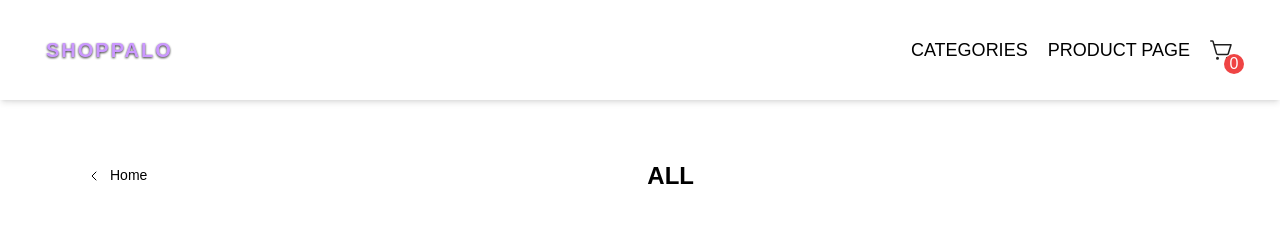
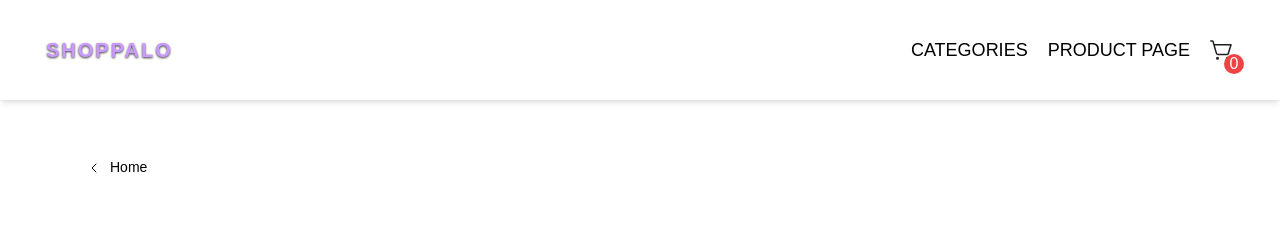
Before and after one commit to Odrosled/ecommerce, a React (Vite) app: page /categories in a window 1280 px wide. Shown: the top 250 px of the page. Built offline with nearby package versions, Linux system fonts and the light colour scheme; no server answers; a web font is replaced by a local one.

Commit message:
updating category page h1

```diff
--- a/src/components/NavBar.tsx
+++ b/src/components/NavBar.tsx
@@ -11,8 +11,10 @@ const NavBar = () => {
           <h1 className="font-bold tracking-widest text-xl text-purple drop-shadow-[0_1.2px_1.2px_rgba(0,0,0,0.8)] cursor-pointer">SHOPPALO</h1>
         </Link>
         <div className="flex gap-5">
-          <p className="hover:underline cursor-pointer text-lg">CATEGORIES</p>
           <Link to={"/categories"}>
+            <p className="hover:underline cursor-pointer text-lg">CATEGORIES</p>
+          </Link>
+          <Link to={"/"}>
             <p className="hover:underline cursor-pointer text-lg">PRODUCT PAGE</p>
           </Link>
           <button onClick={show} className="relative">
--- a/src/pages/CategoryPage.tsx
+++ b/src/pages/CategoryPage.tsx
@@ -2,8 +2,11 @@ import { Link, useParams } from "react-router-dom";
 import { useGetCategories } from "../hooks/useGetCaregories";
 import { useGetCategoryProducts } from "../hooks/useGetCategoryProducts";
 import ProductCard from "../components/ProductCard";
+import { useState } from "react";
 
 const CategoriesPage = () => {
+  const [selectedCat, setSelectedCat] = useState<string>("");
+
   const params = useParams<{ cat: string }>();
 
   const { data } = useGetCategories();
@@ -36,13 +39,13 @@ const CategoriesPage = () => {
             <p className="text-sm pl-2 leading-none">Home</p>
           </Link>
         </div>
-        <h1 className="mx-auto font-bold text-2xl">ALL</h1>
+        <h1 className="mx-auto font-bold text-2xl">{selectedCat ?? "electronics"}</h1>
       </div>
       <div>
         <ul className="flex justify-around mb-20">
           {data?.map((category: string) => (
             <Link to={`/categories/${category}`}>
-              <li className="py-2 px-5 border border-purple cursor-pointer hover:animate-pulse" key={category}>
+              <li onClick={() => setSelectedCat(category)} className="py-2 px-5 border border-purple cursor-pointer hover:animate-pulse" key={category}>
                 {category}
               </li>
             </Link>
```
